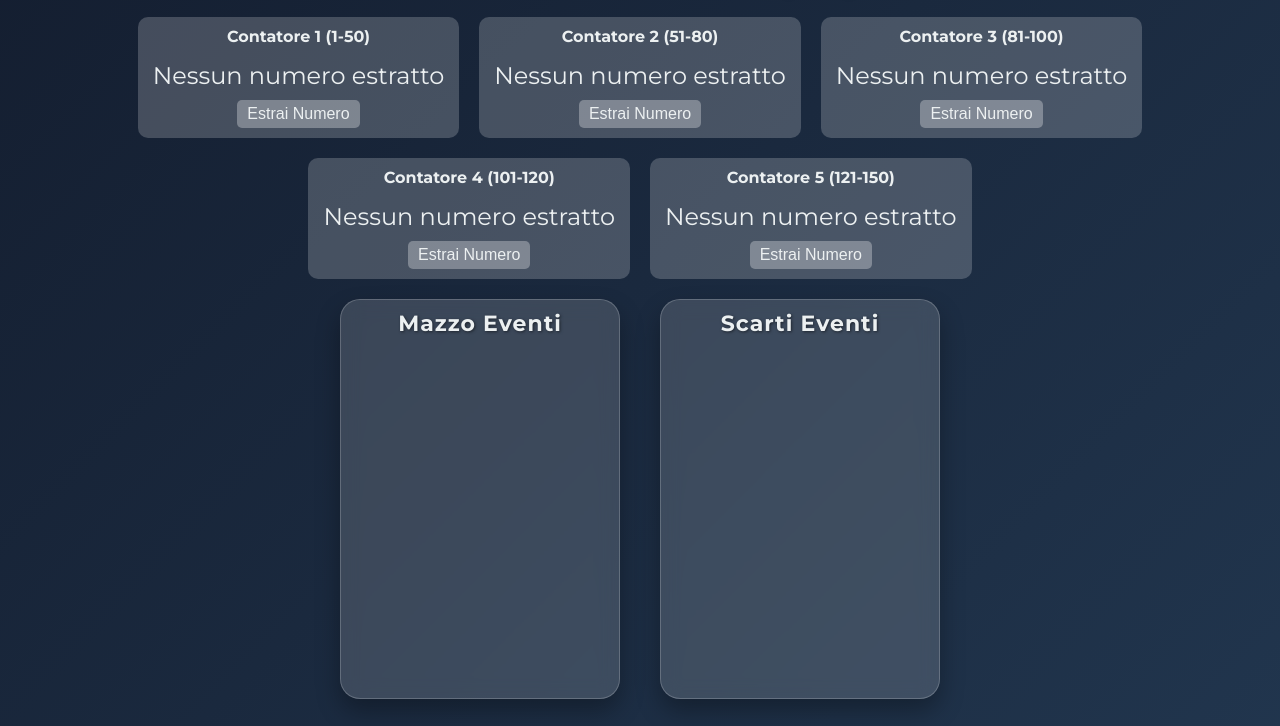
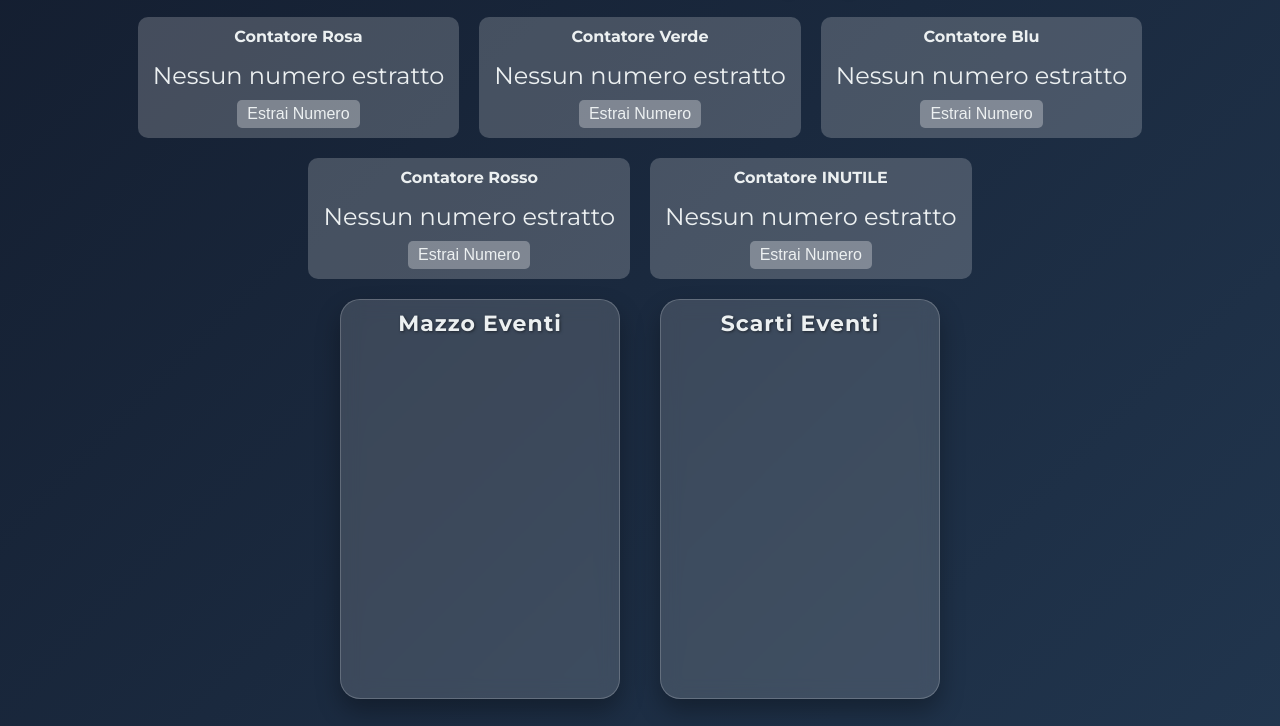
Before and after one commit to simonecampilli/MazzoPokemon, a website: page public/index.html in a window 1280 px wide. Shown: the part 70-796 px from the top of the page. Drawn offline with nearby package versions, Linux system fonts and the light colour scheme; no server answers.

Commit message:
Update index.html

```diff
--- a/public/index.html
+++ b/public/index.html
@@ -240,27 +240,27 @@
   <div id="counters">
     <!-- Ogni div .counter ha un attributo data-counter-id per identificare il range -->
     <div class="counter" data-counter-id="counter1" data-min="1" data-max="50">
-      <div class="title">Contatore 1 (1-50)</div>
+      <div class="title">Contatore Rosa</div>
       <div class="drawn-number">Nessun numero estratto</div>
       <button class="draw">Estrai Numero</button>
     </div>
     <div class="counter" data-counter-id="counter2" data-min="51" data-max="80">
-      <div class="title">Contatore 2 (51-80)</div>
+      <div class="title">Contatore Verde</div>
       <div class="drawn-number">Nessun numero estratto</div>
       <button class="draw">Estrai Numero</button>
     </div>
     <div class="counter" data-counter-id="counter3" data-min="81" data-max="100">
-      <div class="title">Contatore 3 (81-100)</div>
+      <div class="title">Contatore Blu</div>
       <div class="drawn-number">Nessun numero estratto</div>
       <button class="draw">Estrai Numero</button>
     </div>
     <div class="counter" data-counter-id="counter4" data-min="101" data-max="120">
-      <div class="title">Contatore 4 (101-120)</div>
+      <div class="title">Contatore Rosso</div>
       <div class="drawn-number">Nessun numero estratto</div>
       <button class="draw">Estrai Numero</button>
     </div>
     <div class="counter" data-counter-id="counter5" data-min="121" data-max="150">
-      <div class="title">Contatore 5 (121-150)</div>
+      <div class="title">Contatore INUTILE </div>
       <div class="drawn-number">Nessun numero estratto</div>
       <button class="draw">Estrai Numero</button>
     </div>
```
